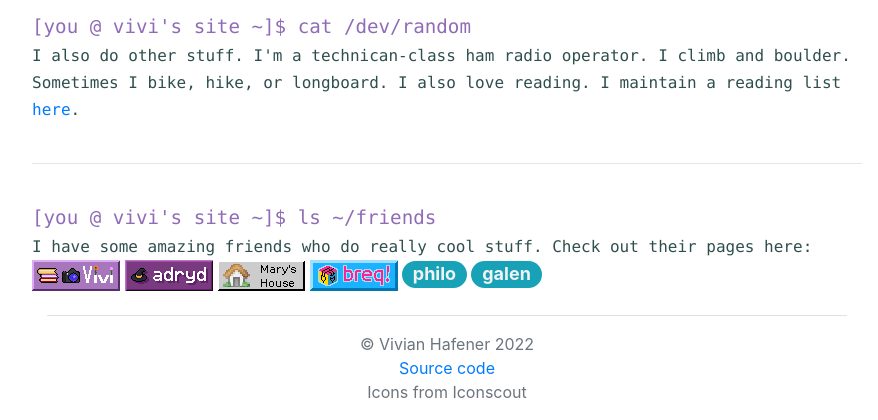
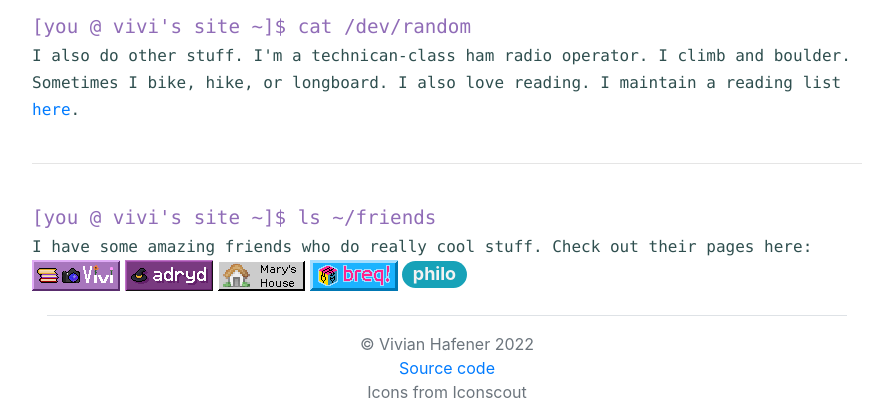
Before and after one commit to vivian-hafener/personal-site, a PHP site: page / in a window 1280 px wide. Shown: the part 1604-2024 px from the top of the page, without its empty margins (333-1211 px from the left). Run offline with PHP 8.4, Linux system fonts and the light colour scheme; some libraries are stand-ins or nearby versions.

Commit message:
Updated blurbs

```diff
--- a/index.php
+++ b/index.php
@@ -55,7 +55,6 @@
     <a class="friends" href="https://mstrodl.com/"><img src="assets/8831/mary.png"></a>
     <a class="friends" href="https://breq.dev"><img src="assets/8831/breq.png"></a>
     <h4 style="display: inline;"><span class="badge badge-pill badge-info"><a style=" color: #f2f2f2;"href="https://philo.gay/">philo</a></span></h4>
-    <h4 style="display: inline;"><span class="badge badge-pill badge-info"><a style=" color: #f2f2f2;"href="https://galenguyer.com/">galen</a></span></h4>
 
 </main>
   <script src="https://ajax.googleapis.com/ajax/libs/jquery/1.11.2/jquery.min.js"></script>
```
